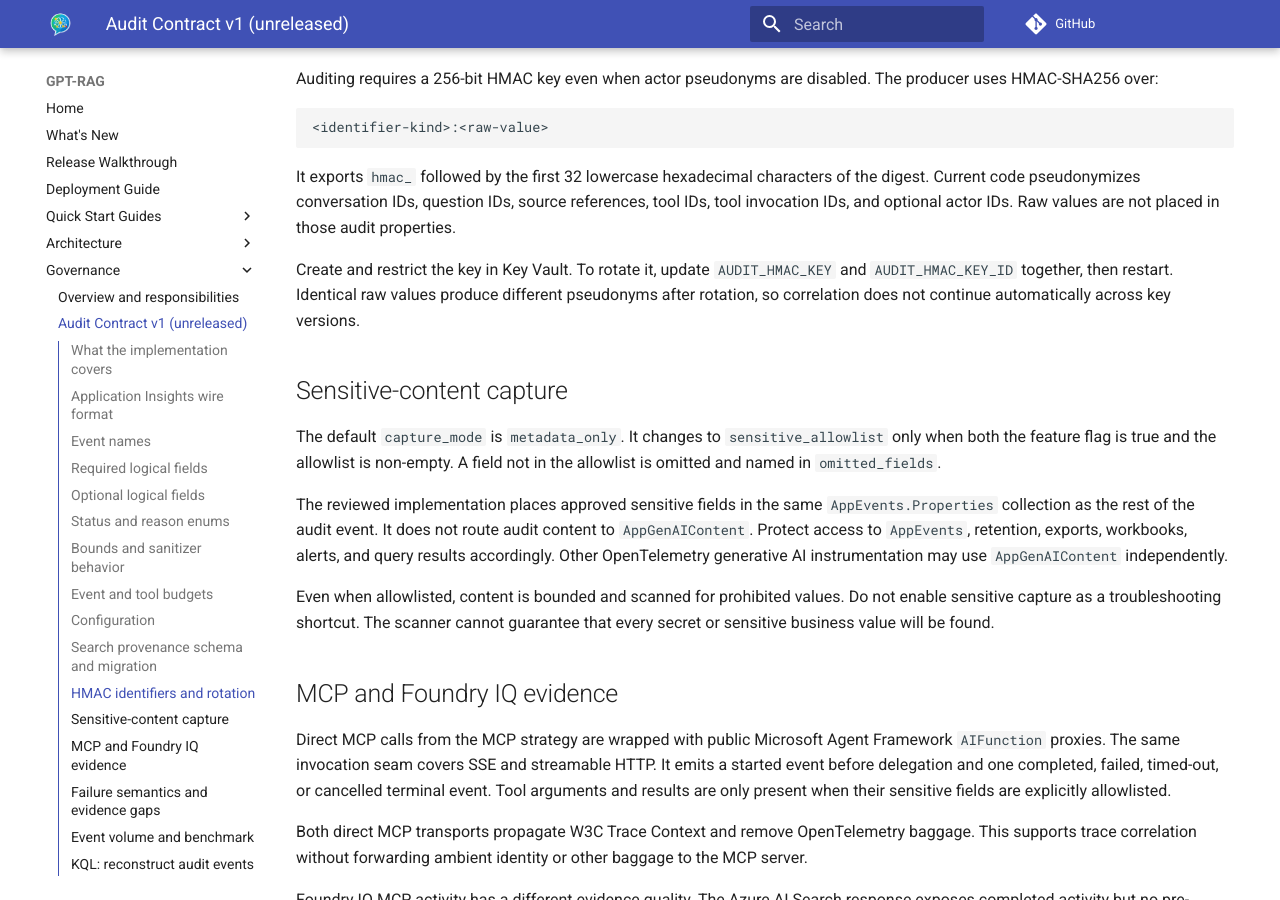
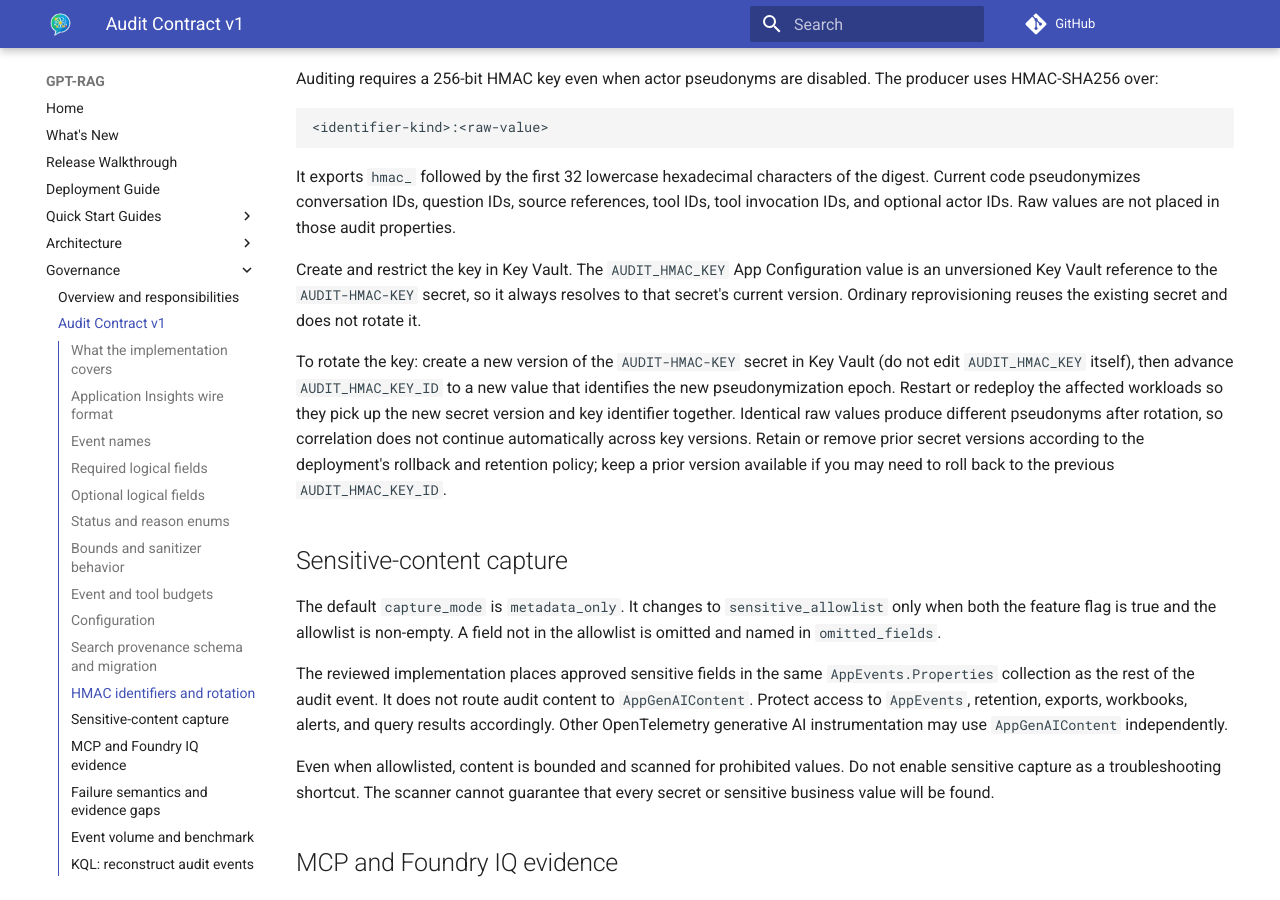
Before and after one commit to Azure/GPT-RAG, an MkDocs documentation site: the page built from docs/governance_audit_contract_v1.md, in a window 1280 px wide and 900 px high, scrolled down 10916 px. Built offline with MkDocs 1.6.1 and Material for MkDocs 9.7.7, drawn with Linux system fonts in a browser that asks for light colours; comment, search, counter and statistics services are not loaded.

Commit message:
docs(governance): fix HMAC key rotation guidance and nav label
- governance_audit_contract_v1.md: replace stale AUDIT_HMAC_KEY rotation
  guidance with the accurate procedure from PR #573: AUDIT_HMAC_KEY is an
  unversioned Key Vault reference to the AUDIT-HMAC-KEY secret; rotation
  means creating a new secret version and advancing AUDIT_HMAC_KEY_ID, then
  restarting/redeploying workloads, and retaining/removing prior versions
  per rollback/retention policy. Clarifies ordinary reprovisioning reuses
  the existing secret.
- governance_overview.md: add an explicit key-rotation step (step 7) to the
  'Roll out the audit feature' operator runbook, cross-linked to the
  HMAC identifiers and rotation section, and renumber subsequent steps.
- mkdocs.yml: drop the stale '(unreleased)' suffix from the Audit Contract
  v1 nav label to match the page's current released-components status.

Addresses independent review release blockers for PR #574.

```diff
--- a/docs/governance_audit_contract_v1.md
+++ b/docs/governance_audit_contract_v1.md
@@ -412,10 +412,21 @@ the digest. Current code pseudonymizes conversation IDs, question IDs, source
 references, tool IDs, tool invocation IDs, and optional actor IDs. Raw values
 are not placed in those audit properties.
 
-Create and restrict the key in Key Vault. To rotate it, update
-`AUDIT_HMAC_KEY` and `AUDIT_HMAC_KEY_ID` together, then restart. Identical raw
-values produce different pseudonyms after rotation, so correlation does not
-continue automatically across key versions.
+Create and restrict the key in Key Vault. The `AUDIT_HMAC_KEY` App
+Configuration value is an unversioned Key Vault reference to the
+`AUDIT-HMAC-KEY` secret, so it always resolves to that secret's current
+version. Ordinary reprovisioning reuses the existing secret and does not
+rotate it.
+
+To rotate the key: create a new version of the `AUDIT-HMAC-KEY` secret in Key
+Vault (do not edit `AUDIT_HMAC_KEY` itself), then advance `AUDIT_HMAC_KEY_ID`
+to a new value that identifies the new pseudonymization epoch. Restart or
+redeploy the affected workloads so they pick up the new secret version and key
+identifier together. Identical raw values produce different pseudonyms after
+rotation, so correlation does not continue automatically across key versions.
+Retain or remove prior secret versions according to the deployment's rollback
+and retention policy; keep a prior version available if you may need to roll
+back to the previous `AUDIT_HMAC_KEY_ID`.
 
 ## Sensitive-content capture
 
--- a/mkdocs.yml
+++ b/mkdocs.yml
@@ -49,7 +49,7 @@ nav:
     - Overview: architecture.md
   - Governance:
     - Overview and responsibilities: governance_overview.md
-    - Audit Contract v1 (unreleased): governance_audit_contract_v1.md
+    - Audit Contract v1: governance_audit_contract_v1.md
   - Services:
     - Orchestrator: services_orchestrator.md
     - Ingestion:
```
Also changed, not shown: docs/governance_overview.md (+14 -5 lines).
